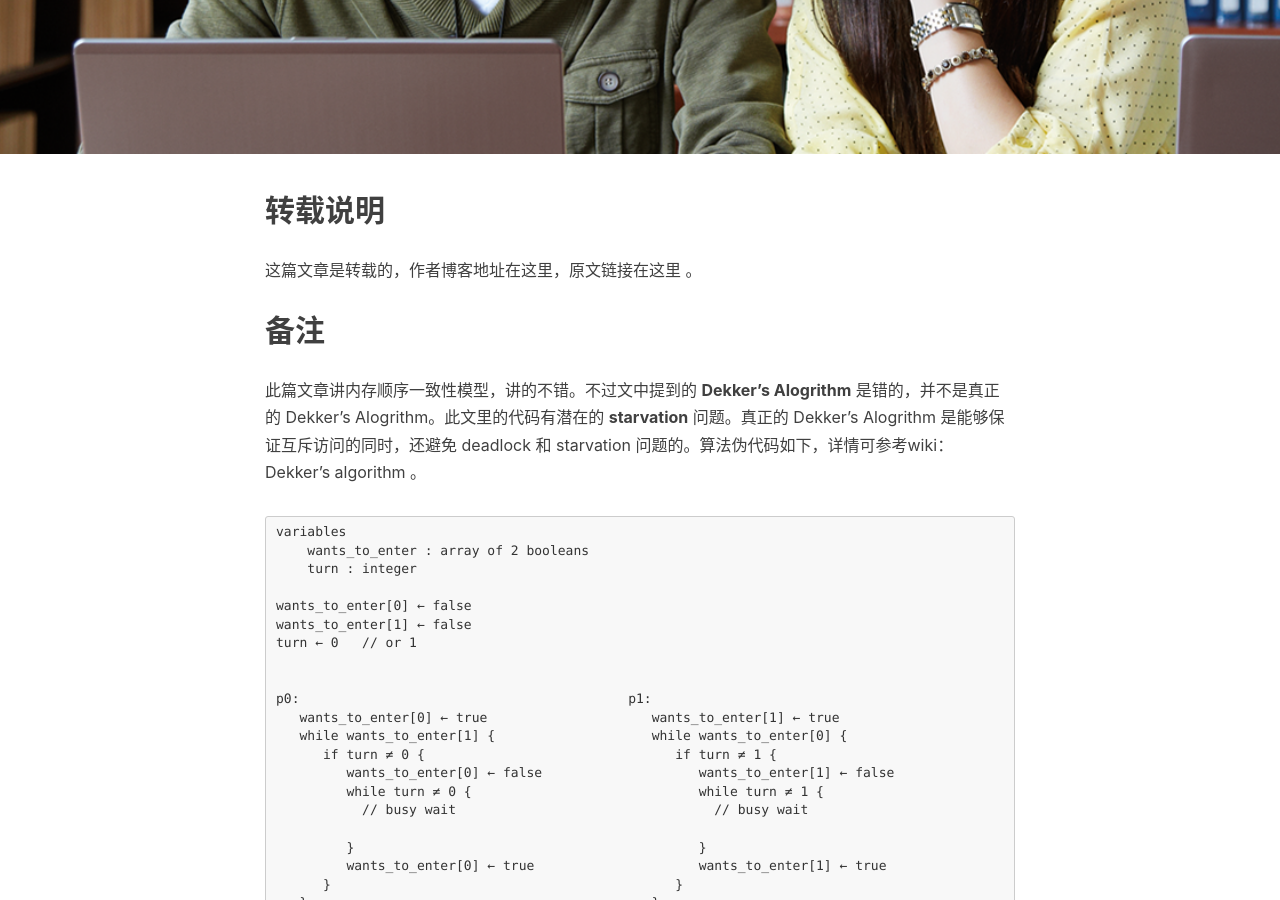
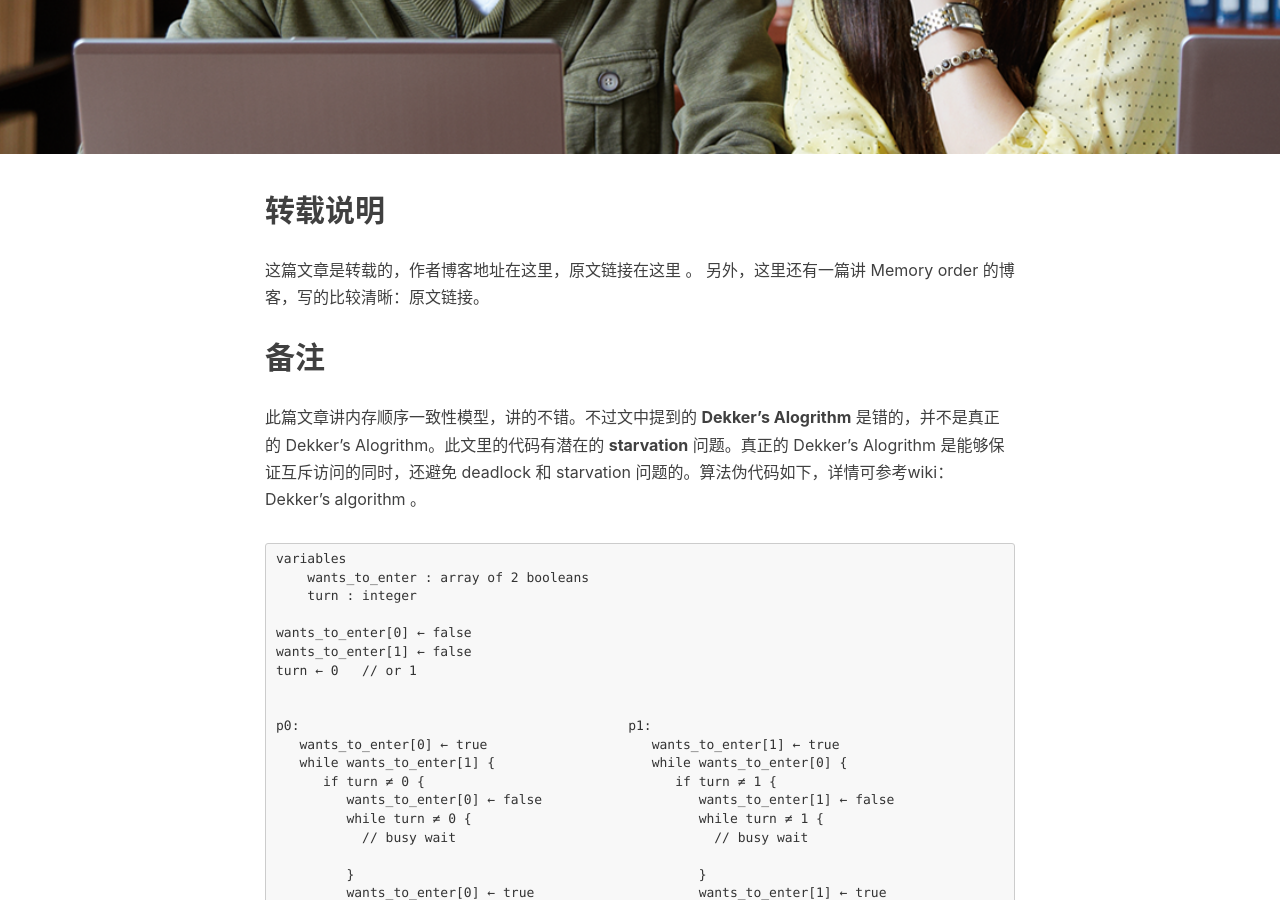
Before and after one commit to ttyrion/ttyrion.github.io, a Jekyll site: the page built from _posts/2018-09-20-【转载】Sequential Consistency以及其代价.md, in a window 1280 px wide and 900 px high, scrolled down 420 px. Built offline with Jekyll 4.4.1, drawn with Linux system fonts in a browser that asks for light colours; nearby versions of some CDN libraries; comment, search, counter and statistics services are not loaded.

Commit message:
memory order

```diff
--- a/_posts/2018-09-20-【转载】Sequential Consistency以及其代价.md
+++ b/_posts/2018-09-20-【转载】Sequential Consistency以及其代价.md
@@ -11,6 +11,8 @@ tags:
 
 ## 转载说明
 这篇文章是转载的，作者博客地址[在这里](http://opass.logdown.com/pages/about-me)，原文链接[在这里](http://opass.logdown.com/posts/809449-concurrency-series-5-the-price-of-sequential-consistency) 。
+另外，这里还有一篇讲 Memory order 的博客，写的比较清晰：[原文链接](http://senlinzhan.github.io/2017/12/04/cpp-memory-order/)。
+
 
 ## 备注
 此篇文章讲内存顺序一致性模型，讲的不错。不过文中提到的 **Dekker's Alogrithm** 是错的，并不是真正的 Dekker's Alogrithm。此文里的代码有潜在的 **starvation** 问题。真正的 Dekker's Alogrithm 是能够保证互斥访问的同时，还避免 deadlock 和 starvation 问题的。算法伪代码如下，详情可参考wiki：[Dekker's algorithm](https://en.wikipedia.org/wiki/Dekker%27s_algorithm) 。
```
